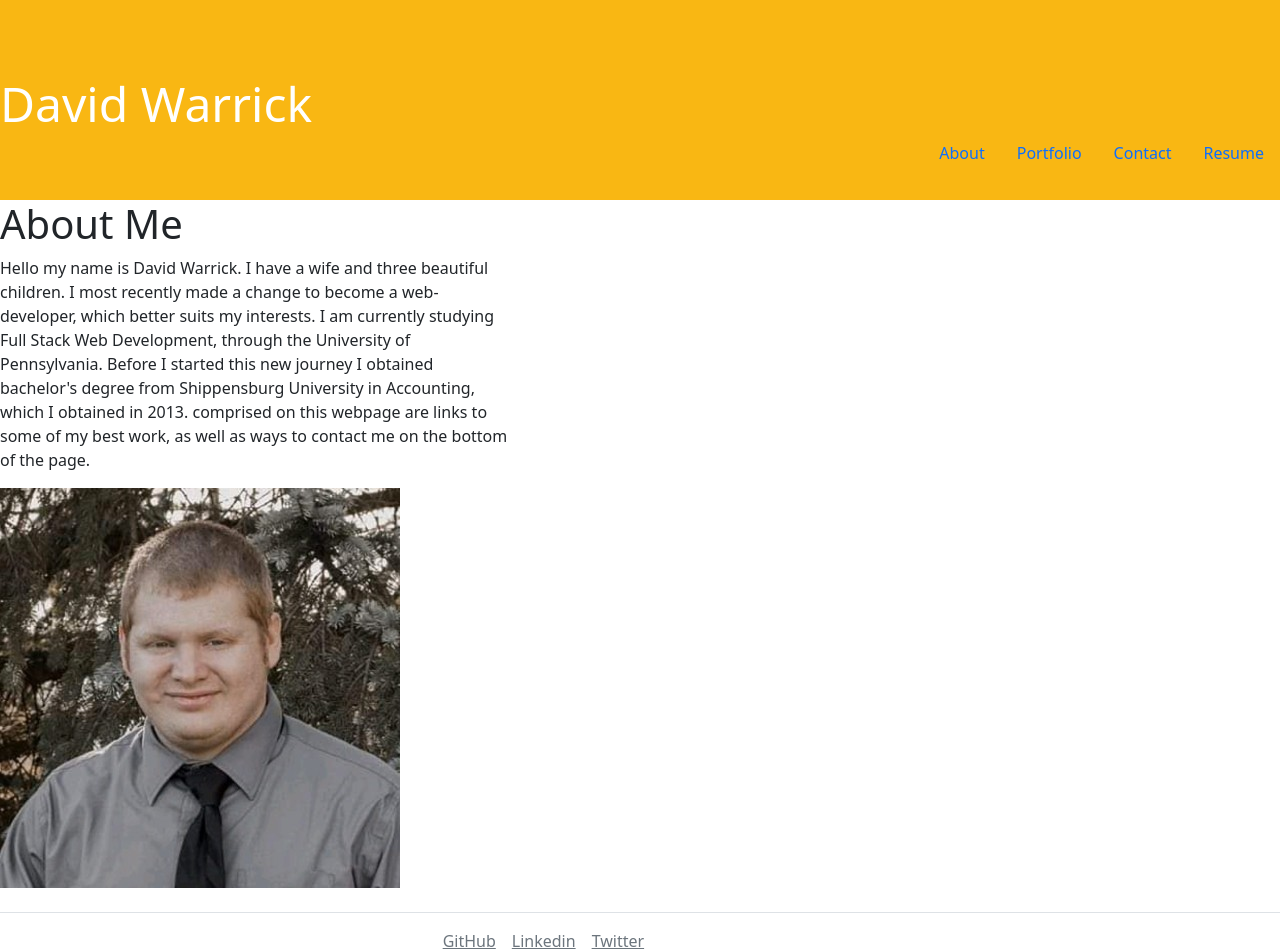
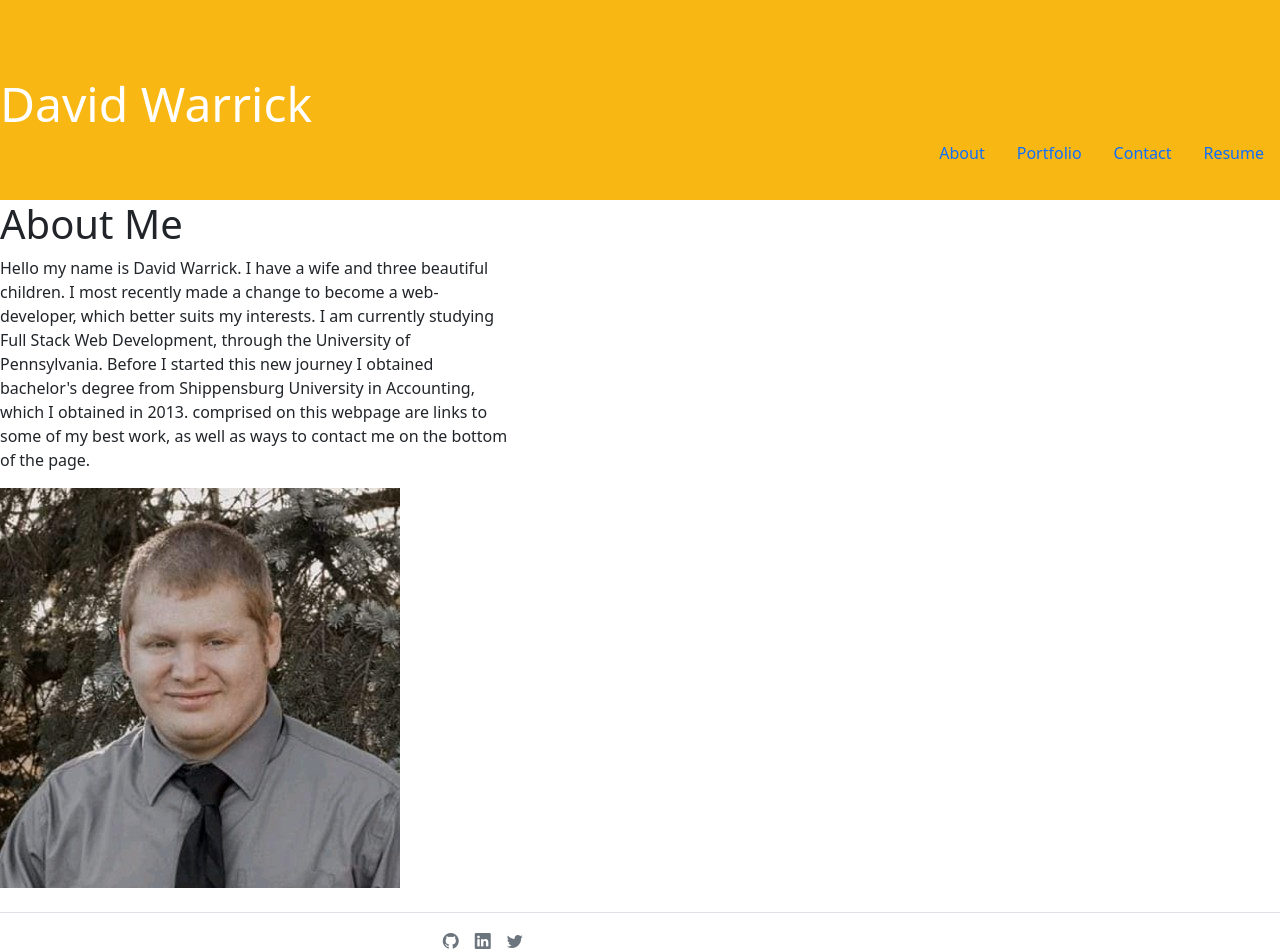
Before and after one commit to dwarrick91/My_React-Portfolio, a React (Create React App) app: page / in a window 1280 px wide. Shown: the top 952 px of the page. Built offline with nearby package versions, Linux system fonts and the light colour scheme.

Commit message:
added links to github for each app

```diff
--- a/src/components/Footer.js
+++ b/src/components/Footer.js
@@ -15,13 +15,13 @@ export default function Footer() {
 
         <ul class="nav col-md-4  list-unstyled d-flex">
         <a class="text-muted" href="https://github.com/dwarrick91">
-          <li class="ms-3">GitHub</li>
+          <li class="ms-3"><i class="bi bi-github"></i></li>
           </a>
           <a class="text-muted"  href="http://linkedin.com/in/david-warrick-424777165">
-          <li class="ms-3">Linkedin</li>
+          <li class="ms-3"><i class="bi bi-linkedin"></i></li>
           </a>
           <a class="text-muted" href="https://twitter.com/DavidWa15648959">
-          <li class="ms-3">Twitter</li>
+          <li class="ms-3"><i class="bi bi-twitter"></i></li>
           </a>
         </ul>
       </footer>
--- a/src/components/NavTabs.js
+++ b/src/components/NavTabs.js
@@ -37,6 +37,7 @@ function NavTabs({ currentPage, handlePageChange }) {
 
           onClick={() => handlePageChange('Contact')}
 
+
         >
           Contact
         </a>
--- a/src/components/apps.js
+++ b/src/components/apps.js
@@ -4,36 +4,42 @@ const apps = [
     title: "Fitness Pal",
     url: "https://pacific-falls-61654.herokuapp.com/login",
     pic: "fitnessPal",
+    git: "https://github.com/dwarrick91/Fitness-Pal"
   },
   {
     key: 2,
     title: "Tech-Blog",
     url: "https://boiling-journey-11904.herokuapp.com/",
     pic: "techblog",
+    git: "https://github.com/dwarrick91/Tech-Blog"
   },
   {
     key: 3,
     title: "Box Office Blight",
     url: "https://dwarrick91.github.io/Pandemic-Blight/",
     pic: "boxOffice",
+    git: "https://github.com/dwarrick91/Pandemic-Blight"
   },
   {
     key: 4,
     title: "Weather Dashboard",
     url: "https://dwarrick91.github.io/Weather-Dashboard/",
     pic: "weatherDashboard",
+    git: "https://github.com/dwarrick91/Weather-Dashboard"
   },
   {
     key: 5,
     title: "Password Generator",
     url: "https://dwarrick91.github.io/Secure_Password_Generator/",
     pic: "password",
+    git: "https://github.com/dwarrick91/Secure_Password_Generator"
   },
   {
     key: 6,
     title: "Note Taker",
     url: "https://young-hollows-80619.herokuapp.com/",
     pic: "noteTaker",
+    git: "https://github.com/dwarrick91/NoteTaker"
   },
 ];
 
--- a/src/components/pages/Portfolio.js
+++ b/src/components/pages/Portfolio.js
@@ -20,14 +20,15 @@ export default function Portfolio({apps}) {
 
   const gitImage = {
     position: 'absolute',
-    top: "40px",
-    right: '40px',
+    top: "20px",
+    right: '20px',
     backgroundColor: "black",
-    color: 'white'
+    color: 'black',
+    fontSize: '40px'
   }
   console.log(apps);
   const appList = apps.map(app =>  <div key={app.key} className="card bg-dark text-white col-12 col-md-6" style= {containImage}  >
-    <div style={gitImage}><a href='#'>Git</a></div>
+    <div style={gitImage}><a href={app.git}><i class="bi bi-github"></i></a></div>
   <a href={app.url} style={linkStyle} >
 <img src={require(`../../assets/images/${app.pic}.png`)} className="card-img img-responsive " alt={app.title} style= {cardStyle}></img>
 </a>
```
